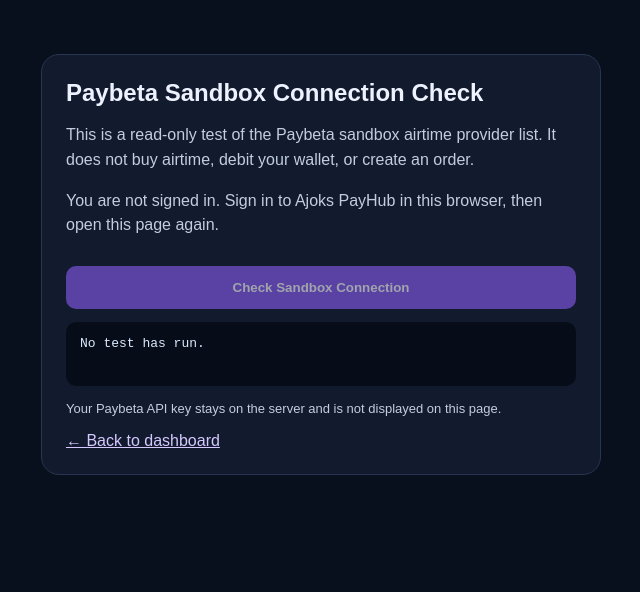
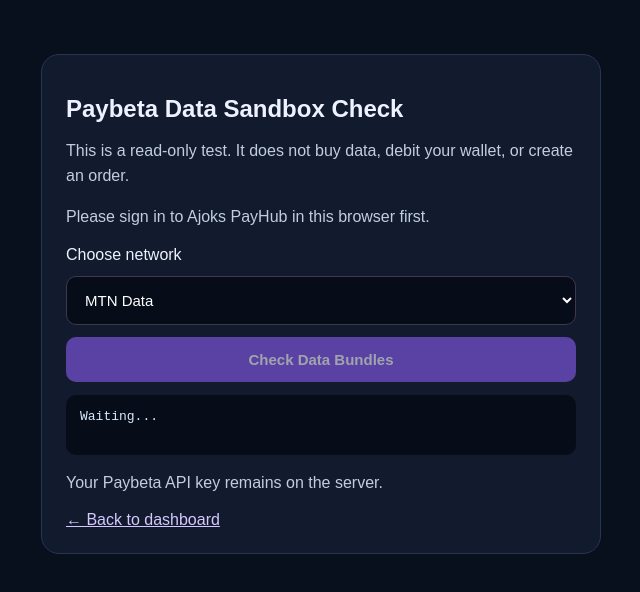
Before and after one commit to payhuboj-wq/Ajoks-PayHub-, a plain HTML site: page paybeta-sandbox-test.html in a window 1280 px wide. Shown: the whole page, without its empty margins (319-959 px from the left). Drawn offline with nearby package versions, Linux system fonts and the light colour scheme.

Commit message:
Update paybeta-sandbox-test.html

```diff
--- a/paybeta-sandbox-test.html
+++ b/paybeta-sandbox-test.html
@@ -5,13 +5,9 @@
   <meta charset="UTF-8">
   <meta name="viewport" content="width=device-width, initial-scale=1">
   <meta name="theme-color" content="#080f1d">
-  <title>Paybeta Sandbox Check | Ajoks PayHub</title>
-
+  <title>Paybeta Data Sandbox Check | Ajoks PayHub</title>
   <style>
-    * {
-      box-sizing: border-box;
-    }
-
+    * { box-sizing: border-box; }
     body {
       margin: 0;
       padding: 24px 16px;
@@ -19,7 +15,6 @@
       color: #eef2ff;
       font-family: Arial, sans-serif;
     }
-
     main {
       max-width: 560px;
       margin: 30px auto;
@@ -28,95 +23,67 @@
       border: 1px solid #263650;
       border-radius: 18px;
     }
-
-    h1 {
-      font-size: 24px;
-      margin-top: 0;
+    h1 { font-size: 24px; }
+    p { color: #c2cde0; line-height: 1.55; }
+    select, button {
+      width: 100%;
+      padding: 14px;
+      margin-top: 12px;
+      border-radius: 10px;
+      font-size: 15px;
     }
-
-    p {
-      color: #c2cde0;
-      line-height: 1.55;
+    select {
+      background: #070d18;
+      color: white;
+      border: 1px solid #40364e;
     }
-
     button {
-      width: 100%;
-      margin-top: 12px;
-      padding: 14px;
       border: 0;
-      border-radius: 10px;
       background: #8b5cf6;
       color: white;
       font-weight: bold;
-      cursor: pointer;
     }
-
-    button:disabled {
-      opacity: 0.6;
-      cursor: wait;
-    }
-
+    button:disabled { opacity: .6; }
     pre {
-      min-height: 64px;
+      white-space: pre-wrap;
+      overflow-wrap: anywhere;
       padding: 14px;
       border-radius: 10px;
       background: #070d18;
       color: #dbeafe;
-      white-space: pre-wrap;
-      overflow-wrap: anywhere;
+      min-height: 60px;
       font-size: 13px;
     }
-
-    a {
-      color: #d7c7ff;
-    }
-
-    .note {
-      font-size: 13px;
-    }
+    a { color: #d7c7ff; }
   </style>
-
   <script src="https://cdn.jsdelivr.net/npm/@supabase/supabase-js@2"></script>
 </head>
-
 <body>
 <main>
-    <h1>Paybeta Sandbox Connection Check</h1>
+  <h1>Paybeta Data Sandbox Check</h1>
+  <p>This is a read-only test. It does not buy data, debit your wallet, or create an order.</p>
 
-    <p>
-      This is a read-only test of the Paybeta sandbox airtime
-      provider list. It does not buy airtime, debit your wallet,
-      or create an order.
-    </p>
+  <p id="session">Checking sign-in...</p>
 
-    <p id="session">
-      Checking your Ajoks PayHub sign-in session...
-    </p>
+  <label for="service">Choose network</label>
+  <select id="service">
+    <option value="mtn_data">MTN Data</option>
+    <option value="airtel_data">Airtel Data</option>
+    <option value="glo_data">Glo Data</option>
+    <option value="9mobile_data">9mobile Data</option>
+  </select>
 
-    <button id="run" type="button" disabled>
-      Check Sandbox Connection
-    </button>
-
+  <button id="run" disabled>Check Data Bundles</button>
   <pre id="result" aria-live="polite">Waiting...</pre>
 
-    <p class="note">
-      Your Paybeta API key stays on the server and is not
-      displayed on this page.
-    </p>
-
+  <p>Your Paybeta API key remains on the server.</p>
   <a href="dashboard.html">← Back to dashboard</a>
 </main>
 
 <script>
-    const SUPABASE_URL =
-      "https://rsrpxgmpcypyybzdidbj.supabase.co";
-
-    const SUPABASE_PUBLISHABLE_KEY =
-      "sb_publishable_5RNJKNpdSEVibrtyrTwK0A_k3Zfid3O";
-
   const client = window.supabase.createClient(
-      SUPABASE_URL,
-      SUPABASE_PUBLISHABLE_KEY
+    "https://rsrpxgmpcypyybzdidbj.supabase.co",
+    "sb_publishable_5RNJKNpdSEVibrtyrTwK0A_k3Zfid3O"
   );
 
   const sessionText = document.getElementById("session");
@@ -124,69 +91,46 @@
   const result = document.getElementById("result");
 
   async function checkSession() {
-      try {
     const { data, error } = await client.auth.getSession();
 
     if (error || !data.session) {
       sessionText.textContent =
-            "You are not signed in. Sign in to Ajoks PayHub " +
-            "in this browser, then open this page again.";
-
-          result.textContent = "No test has run.";
+        "Please sign in to Ajoks PayHub in this browser first.";
       runButton.disabled = true;
       return;
     }
 
-        sessionText.textContent =
-          "You are signed in. You can run the read-only sandbox check.";
-
+    sessionText.textContent = "Signed in. Ready for the sandbox check.";
     runButton.disabled = false;
-      } catch (_) {
-        sessionText.textContent =
-          "Could not check your session. Check your internet connection.";
-
-        result.textContent = "No test has run.";
-      }
   }
 
   runButton.addEventListener("click", async () => {
     runButton.disabled = true;
-      result.textContent = "Checking Paybeta sandbox...";
+    result.textContent = "Requesting bundle information...";
 
     try {
-        const { data, error } =
-          await client.functions.invoke("paybeta-sandbox-check", {
-            body: { name: "Functions" }
-          });
+      const service = document.getElementById("service").value;
+
+      const { data, error } = await client.functions.invoke(
+        "paybeta-data-sandbox-check",
+        { body: { service } }
+      );
 
       if (error) {
         let detail = error.message || "Request failed.";
-
-          if (
-            error.context &&
-            typeof error.context.json === "function"
-          ) {
+        if (error.context && typeof error.context.json === "function") {
           try {
             const payload = await error.context.json();
-
-              if (payload && payload.error) {
-                detail = payload.error;
-              }
+            if (payload && payload.error) detail = payload.error;
           } catch (_) {}
         }
-
-          result.textContent =
-            "Test failed: " + detail +
-            "\n\nNo purchase was attempted.";
-
-          return;
+        result.textContent = "Test failed: " + detail;
+      } else {
+        result.textContent = JSON.stringify(data, null, 2);
       }
-
-        result.textContent = JSON.stringify(data, null, 2);
     } catch (_) {
       result.textContent =
-          "The request failed. Check your connection and try again. " +
-          "No purchase was attempted.";
+        "Request failed. Check your connection and sign-in.";
     } finally {
       runButton.disabled = false;
     }
```
Lines whose indentation alone changed are shown as unchanged.
